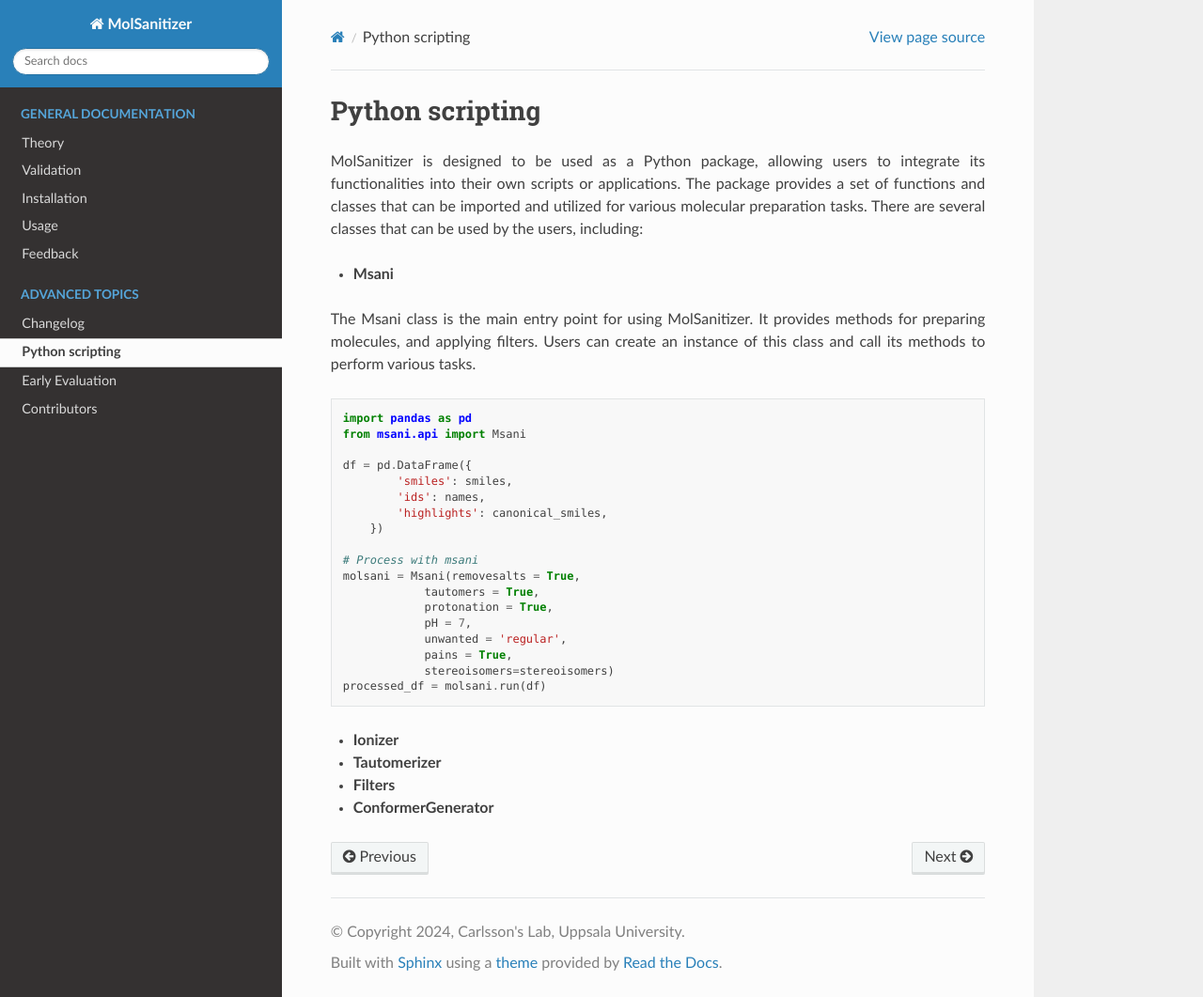
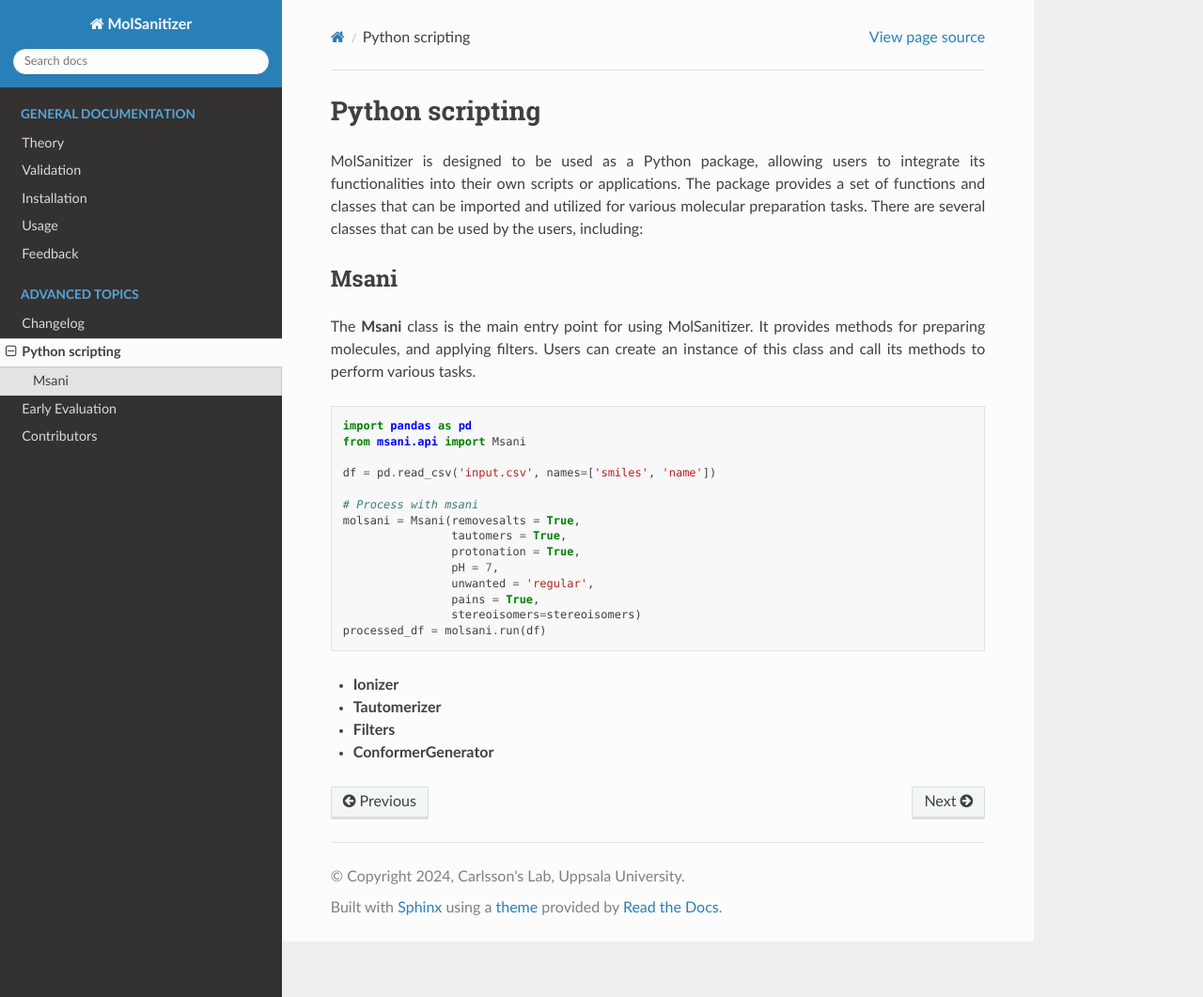
Before and after one commit to phonglam3103/msani-readthedocs, a Sphinx documentation site: the page built from docs/source/python.rst, in a window 1280 px wide and 1061 px high. Shown: the whole window at 94% size. Built offline with Sphinx 7.4.7 and the Read the Docs theme 3.1.0, drawn with Linux system fonts in a browser that asks for light colours; formulas are drawn with MathJax 3.

Commit message:
Updated python illustrations

```diff
--- a/docs/source/python.rst
+++ b/docs/source/python.rst
@@ -4,29 +4,26 @@
 
 MolSanitizer is designed to be used as a Python package, allowing users to integrate its functionalities into their own scripts or applications. The package provides a set of functions and classes that can be imported and utilized for various molecular preparation tasks. There are several classes that can be used by the users, including:
 
-- **Msani**
+Msani
+-----
 
-The Msani class is the main entry point for using MolSanitizer. It provides methods for preparing molecules, and applying filters. Users can create an instance of this class and call its methods to perform various tasks.
+The **Msani** class is the main entry point for using MolSanitizer. It provides methods for preparing molecules, and applying filters. Users can create an instance of this class and call its methods to perform various tasks.
 
 .. code-block:: python
 
     import pandas as pd
     from msani.api import Msani
 
-    df = pd.DataFrame({
-            'smiles': smiles,
-            'ids': names,
-            'highlights': canonical_smiles,
-        })
+    df = pd.read_csv('input.csv', names=['smiles', 'name'])
 
     # Process with msani
     molsani = Msani(removesalts = True,
-                tautomers = True,
-                protonation = True,
-                pH = 7,
-                unwanted = 'regular',
-                pains = True,
-                stereoisomers=stereoisomers)
+                    tautomers = True,
+                    protonation = True,
+                    pH = 7,
+                    unwanted = 'regular',
+                    pains = True,
+                    stereoisomers=stereoisomers)
     processed_df = molsani.run(df)
 
 - **Ionizer**
```
